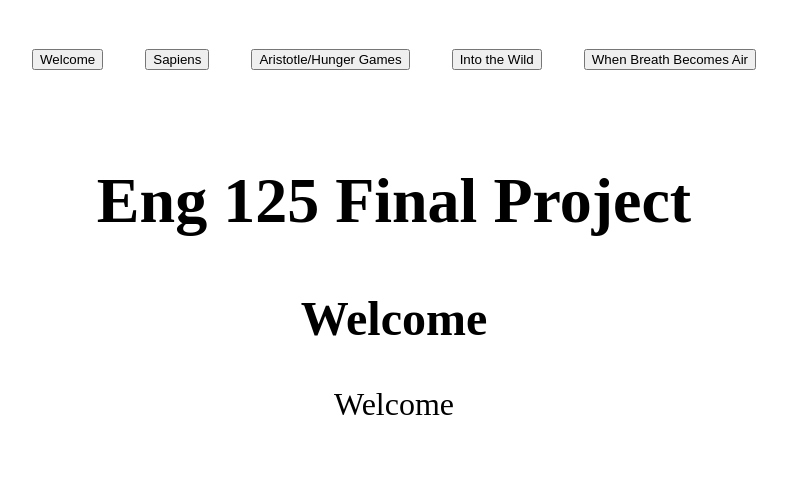
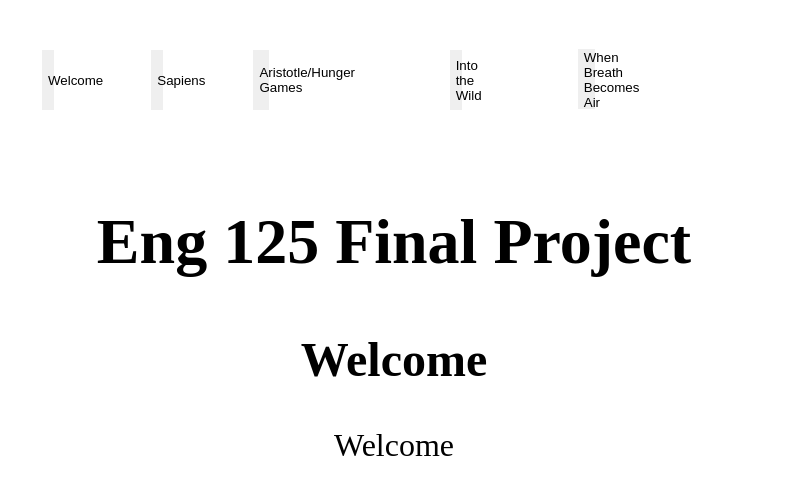
Before and after one commit to JamesCohenour/JamesCohenour.github.io, a plain HTML site: page index.html in a window 1280 px wide. Shown: the whole page, without its empty margins (246-1033 px from the left). Drawn offline with Linux system fonts and the light colour scheme.

Commit message:
button style

```diff
--- a/Stylings.css
+++ b/Stylings.css
@@ -42,6 +42,13 @@ table
     margin-right: auto;
     align-content: center;
 }
+button
+{
+    box-shadow: black;
+    border: none;
+    width: 10%;
+    height: 60px;
+}
 #Welcome1
 {
     display: block;
```
